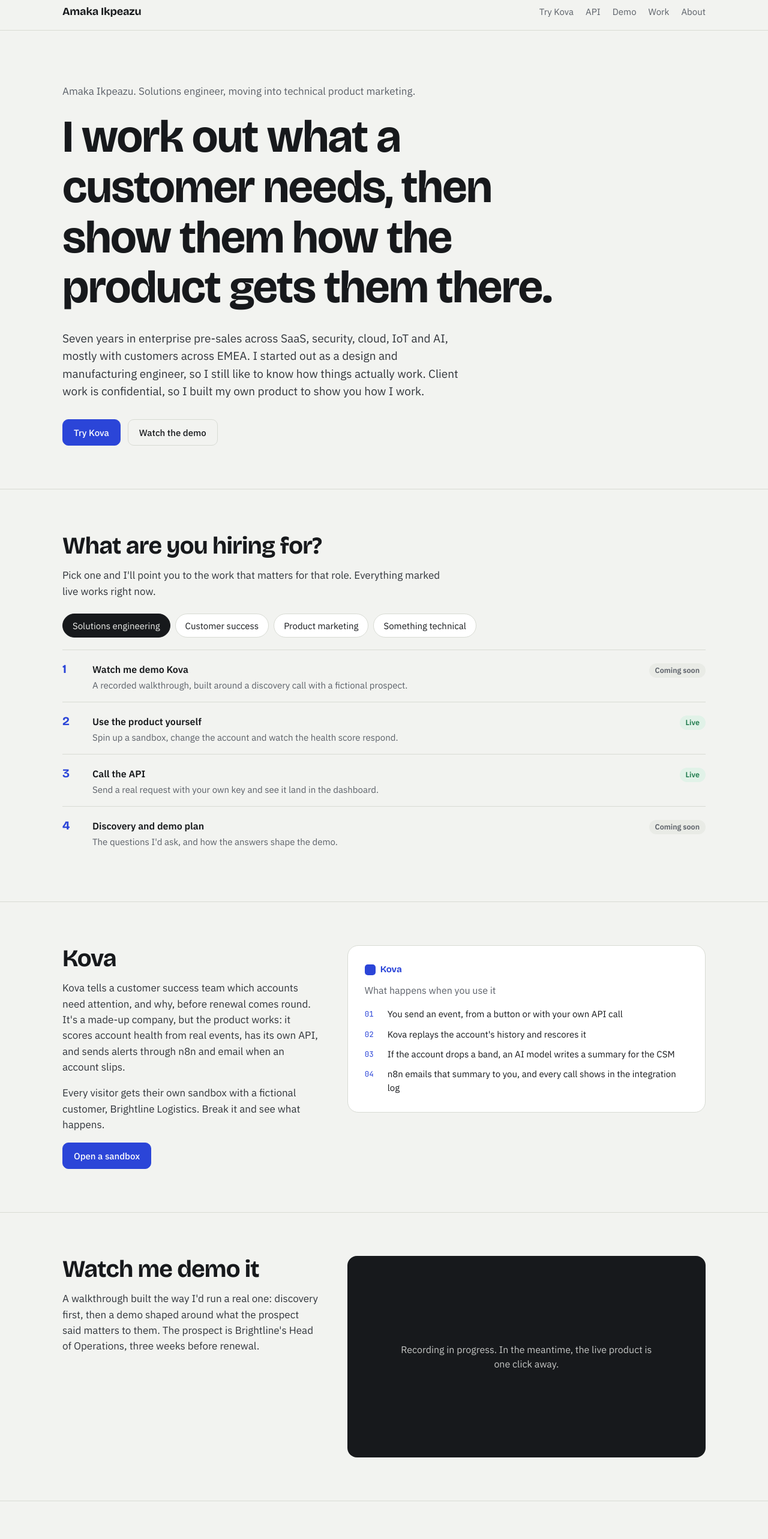
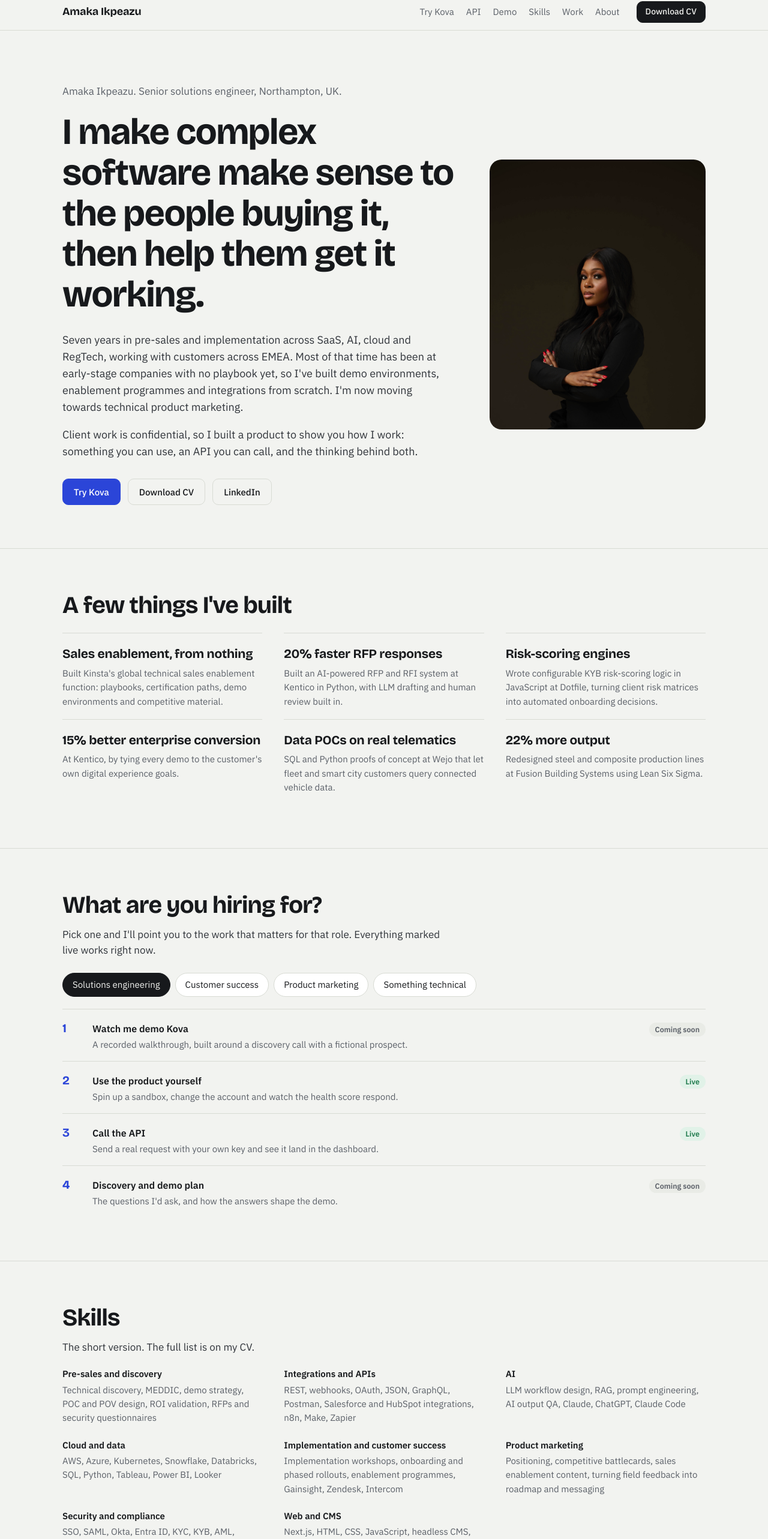
Before and after one commit to amakai-nkay/portfolio, a Next.js app: page / in a window 1280 px wide. Shown: the part 10-2576 px from the top of the page at 60% size. Built offline with nearby package versions, Linux system fonts and the light colour scheme.

Commit message:
Add files via upload

```diff
--- a/app/globals.css
+++ b/app/globals.css
@@ -39,9 +39,18 @@
 /* home */
 .hero{padding:88px 0 72px}
 .hero .who{font-size:17px;color:var(--muted);margin-bottom:22px}
-.hero h1{font-size:clamp(40px,6.2vw,76px);font-weight:700;max-width:19ch;margin-bottom:28px}
-.hero .lede{font-size:19px;max-width:60ch;color:#30343a}
+.hero h1{font-size:clamp(36px,4.8vw,62px);font-weight:700;max-width:18ch;margin-bottom:28px}
+.hero .lede{font-size:18px;max-width:60ch;color:#30343a}
 .hero .ctas{display:flex;gap:12px;flex-wrap:wrap;margin-top:32px}
+.hero-grid{display:grid;grid-template-columns:minmax(0,1fr) 360px;gap:56px;align-items:center}
+.portrait{width:100%;height:auto;aspect-ratio:4/5;object-fit:cover;border-radius:20px;display:block;background:var(--sunk)}
+.results{list-style:none;padding:0;margin:24px 0 0;display:grid;grid-template-columns:repeat(auto-fill,minmax(300px,1fr));gap:0 36px}
+.results li{border-top:1px solid var(--line);padding:18px 0}
+.results b{font-family:var(--display);font-size:21px;font-weight:700;letter-spacing:-.01em;display:block;margin-bottom:4px}
+.results p{margin:0;color:var(--muted);font-size:15px}
+.skills{display:grid;grid-template-columns:repeat(auto-fill,minmax(250px,1fr));gap:26px 36px;margin-top:24px}
+.skills h3{font-family:var(--body);font-size:15px;font-weight:600;letter-spacing:0;margin-bottom:6px}
+.skills p{margin:0;color:var(--muted);font-size:15px}
 .section{padding:72px 0;border-top:1px solid var(--line)}
 .section h2{font-size:clamp(28px,3.4vw,40px);margin-bottom:14px}
 .section .intro{max-width:62ch;color:#30343a;font-size:17px}
@@ -197,7 +206,8 @@
 .table-scroll{overflow-x:auto}
 
 @media (max-width:980px){
-  .grid,.split,.start,.docs{grid-template-columns:1fr}
+  .grid,.split,.start,.docs,.hero-grid{grid-template-columns:1fr}
+  .portrait{max-width:280px}
   .docs aside{position:static}
 }
 @media (max-width:640px){
--- a/app/layout.tsx
+++ b/app/layout.tsx
@@ -25,6 +25,7 @@
               <Link href="/kova">Try Kova</Link>
               <Link href="/kova/docs">API</Link>
               <Link href="/#demo">Demo</Link>
+              <Link href="/#skills">Skills</Link>
               <Link href="/#work">Work</Link>
               <Link href="/#about">About</Link>
             </nav>
--- a/app/page.tsx
+++ b/app/page.tsx
@@ -6,19 +6,44 @@
   return (
     <main>
       <section className="hero">
+        <div className="wrap hero-grid">
+          <div>
+            <p className="who">{site.name}. {site.role}, {site.location}.</p>
+            <h1>I make complex software make sense to the people buying it, then help them get it working.</h1>
+            <p className="lede">
+              Seven years in pre-sales and implementation across SaaS, AI, cloud and RegTech, working with customers
+              across EMEA. Most of that time has been at early-stage companies with no playbook yet, so I&apos;ve built
+              demo environments, enablement programmes and integrations from scratch. I&apos;m now moving towards
+              technical product marketing.
+            </p>
+            <p className="lede">
+              Client work is confidential, so I built a product to show you how I work: something you can use,
+              an API you can call, and the thinking behind both.
+            </p>
+            <div className="ctas">
+              <Link className="btn accent" href="/kova">Try Kova</Link>
+              {site.cvUrl ? <a className="btn ghost" href={site.cvUrl}>Download CV</a> : null}
+              {site.linkedin ? <a className="btn ghost" href={site.linkedin}>LinkedIn</a> : null}
+            </div>
+          </div>
+          {site.photoUrl ? (
+            // eslint-disable-next-line @next/next/no-img-element
+            <img className="portrait" src={site.photoUrl} alt={`Photo of ${site.name}`} width={440} height={550} />
+          ) : null}
+        </div>
+      </section>
+
+      <section className="section" id="results">
         <div className="wrap">
-          <p className="who">{site.name}. {site.role}.</p>
-          <h1>I work out what a customer needs, then show them how the product gets them there.</h1>
-          <p className="lede">
-            Seven years in enterprise pre-sales across SaaS, security, cloud, IoT and AI, mostly with customers
-            across EMEA. I started out as a design and manufacturing engineer, so I still like to know how things
-            actually work. Client work is confidential, so I built my own product to show you how I work.
-          </p>
-          <div className="ctas">
-            <Link className="btn accent" href="/kova">Try Kova</Link>
-            <Link className="btn ghost" href="#demo">Watch the demo</Link>
-            {site.cvUrl ? <a className="btn ghost" href={site.cvUrl}>Download CV</a> : null}
-          </div>
+          <h2>A few things I&apos;ve built</h2>
+          <ul className="results">
+            <li><b>Sales enablement, from nothing</b><p>Built Kinsta&apos;s global technical sales enablement function: playbooks, certification paths, demo environments and competitive material.</p></li>
+            <li><b>20% faster RFP responses</b><p>Built an AI-powered RFP and RFI system at Kentico in Python, with LLM drafting and human review built in.</p></li>
+            <li><b>Risk-scoring engines</b><p>Wrote configurable KYB risk-scoring logic in JavaScript at Dotfile, turning client risk matrices into automated onboarding decisions.</p></li>
+            <li><b>15% better enterprise conversion</b><p>At Kentico, by tying every demo to the customer&apos;s own digital experience goals.</p></li>
+            <li><b>Data POCs on real telematics</b><p>SQL and Python proofs of concept at Wejo that let fleet and smart city customers query connected vehicle data.</p></li>
+            <li><b>22% more output</b><p>Redesigned steel and composite production lines at Fusion Building Systems using Lean Six Sigma.</p></li>
+          </ul>
         </div>
       </section>
 
@@ -27,6 +52,23 @@
           <h2>What are you hiring for?</h2>
           <p className="intro">Pick one and I&apos;ll point you to the work that matters for that role. Everything marked live works right now.</p>
           <Routes />
+        </div>
+      </section>
+
+      <section className="section" id="skills">
+        <div className="wrap">
+          <h2>Skills</h2>
+          <p className="intro">The short version. The full list is on my CV.</p>
+          <div className="skills">
+            <div><h3>Pre-sales and discovery</h3><p>Technical discovery, MEDDIC, demo strategy, POC and POV design, ROI validation, RFPs and security questionnaires</p></div>
+            <div><h3>Integrations and APIs</h3><p>REST, webhooks, OAuth, JSON, GraphQL, Postman, Salesforce and HubSpot integrations, n8n, Make, Zapier</p></div>
+            <div><h3>AI</h3><p>LLM workflow design, RAG, prompt engineering, AI output QA, Claude, ChatGPT, Claude Code</p></div>
+            <div><h3>Cloud and data</h3><p>AWS, Azure, Kubernetes, Snowflake, Databricks, SQL, Python, Tableau, Power BI, Looker</p></div>
+            <div><h3>Implementation and customer success</h3><p>Implementation workshops, onboarding and phased rollouts, enablement programmes, Gainsight, Zendesk, Intercom</p></div>
+            <div><h3>Product marketing</h3><p>Positioning, competitive battlecards, sales enablement content, turning field feedback into roadmap and messaging</p></div>
+            <div><h3>Security and compliance</h3><p>SSO, SAML, Okta, Entra ID, KYC, KYB, AML, sanctions and PEP screening, PCI DSS</p></div>
+            <div><h3>Web and CMS</h3><p>Next.js, HTML, CSS, JavaScript, headless CMS, Kentico, WordPress, Drupal, GitHub</p></div>
+          </div>
         </div>
       </section>
 
@@ -92,9 +134,13 @@
           <div>
             <h2>About me</h2>
             <p className="intro">
-              My career started in education in Dubai, helping launch a new Creative Design and Innovation course,
-              then moved to engineering, then into pre-sales for enterprise software. The thread through all of it is
-              explaining how something works to people who need to decide whether to trust it.
+              I started in education in Dubai, as part of the first team teaching a new Creative Design and Innovation
+              course, then worked as a design and manufacturing engineer before moving into pre-sales. The thread
+              through all of it is explaining how something works to people who need to decide whether to trust it.
+            </p>
+            <p className="intro">
+              I&apos;m looking for solutions engineering, customer success and technical product marketing roles at
+              SaaS and AI companies, in the UK or remote.
             </p>
             <div className="ctas" style={{ display: "flex", gap: 12, flexWrap: "wrap" }}>
               {site.email ? <a className="btn" href={`mailto:${site.email}`}>Email me</a> : null}
@@ -103,12 +149,12 @@
             </div>
           </div>
           <dl className="facts">
-            <div><dt>Experience</dt><dd>7+ years enterprise pre-sales, EMEA</dd></div>
-            <div><dt>Background</dt><dd>BEng, design and manufacturing engineering</dd></div>
-            <div><dt>Certifications</dt><dd>AWS Cloud Technology Consultant, Azure Fundamentals, Azure AI Fundamentals</dd></div>
+            <div><dt>Experience</dt><dd>7+ years in pre-sales and implementation, EMEA</dd></div>
+            <div><dt>Education</dt><dd>BEng Design and Manufacturing Engineering, Southampton Solent</dd></div>
+            <div><dt>Certifications</dt><dd>Azure AI Fundamentals, Azure Fundamentals, MEDDIC, HubSpot Sales Enablement</dd></div>
             <div><dt>Methods</dt><dd>MEDDIC, Lean Six Sigma Yellow Belt</dd></div>
+            <div><dt>Languages</dt><dd>English, Igbo, conversational French</dd></div>
             <div><dt>Based in</dt><dd>{site.location}</dd></div>
-            <div><dt>Looking for</dt><dd>Solutions engineering, customer success and technical product marketing roles</dd></div>
           </dl>
         </div>
       </section>
--- a/lib/site.ts
+++ b/lib/site.ts
@@ -1,11 +1,12 @@
 // Edit these to make the site yours. Leave a value empty to hide what depends on it.
 export const site = {
   name: "Amaka Ikpeazu",
-  role: "Solutions engineer, moving into technical product marketing",
-  location: "UK",
-  email: "",            // e.g. "amaka@yourdomain.com"
-  linkedin: "",         // e.g. "https://www.linkedin.com/in/yourname"
-  cvUrl: "",            // put cv.pdf in /public and set this to "/cv.pdf"
-  demoVideoUrl: "",     // put demo.mp4 in /public and set "/demo.mp4", or use a hosted MP4 link
-  demoPosterUrl: "",    // optional still image shown before the video plays
+  role: "Senior solutions engineer",
+  location: "Northampton, UK",
+  email: "amakaikpeazu@gmail.com",
+  linkedin: "https://www.linkedin.com/in/amakaikpeazu/",
+  cvUrl: "/cv.pdf",         // the file public/cv.pdf
+  photoUrl: "/photo.jpg",   // the file public/photo.jpg
+  demoVideoUrl: "",         // put demo.mp4 in /public and set "/demo.mp4"
+  demoPosterUrl: "",
 };
--- a/lib/store.ts
+++ b/lib/store.ts
@@ -22,8 +22,9 @@
 
 // ---------- Supabase (Postgres via its REST API) ----------
 function supabaseStore(url: string, key: string): Store {
-  const base = url.replace(/\/$/, "") + "/rest/v1";
-  const headers = { apikey: key, Authorization: `Bearer ${key}`, "Content-Type": "application/json" };
+  const base = url.trim().replace(/\/+$/, "").replace(/\/rest\/v1$/, "") + "/rest/v1";
+  const k = key.trim();
+  const headers = { apikey: k, Authorization: `Bearer ${k}`, "Content-Type": "application/json" };
   const call = async (path: string, init: RequestInit = {}) => {
     const res = await fetch(base + path, { ...init, headers: { ...headers, ...(init.headers || {}) }, cache: "no-store" });
     if (!res.ok) throw new Error(`Database error ${res.status}: ${await res.text()}`);
```
Also changed, not shown: app/kova/page.tsx (+7 -2 lines), public/photo.jpg (added), 1 other file (tests, documents, lock files or other folders).
